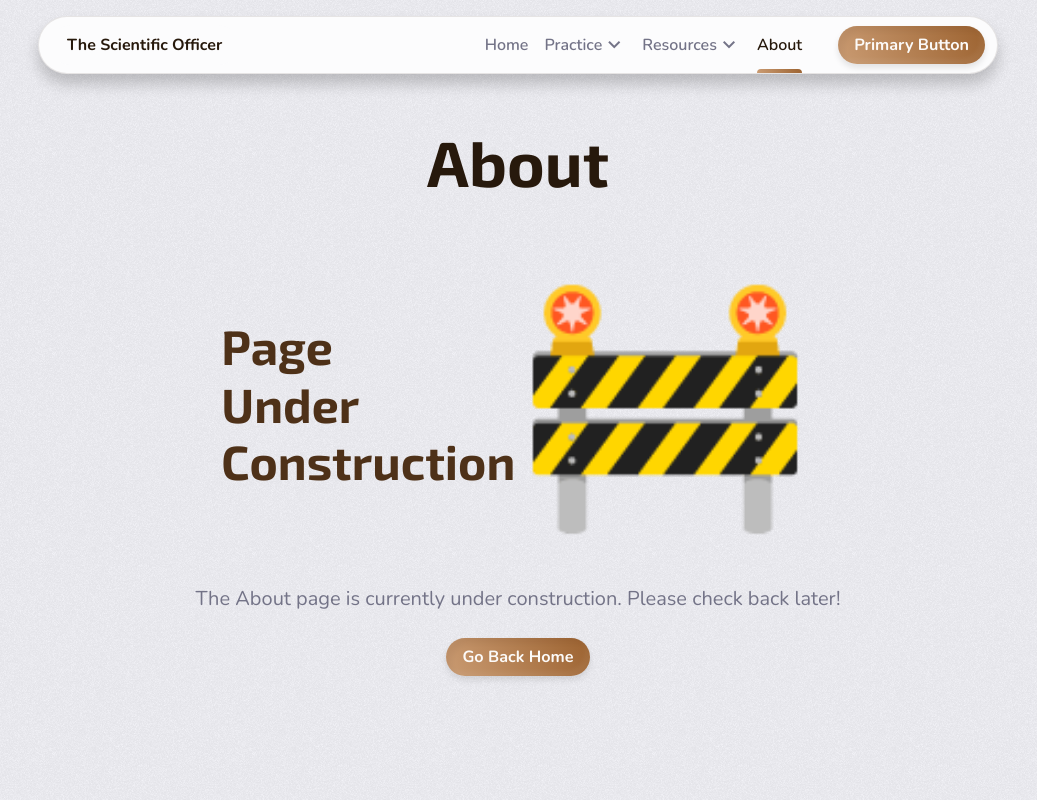
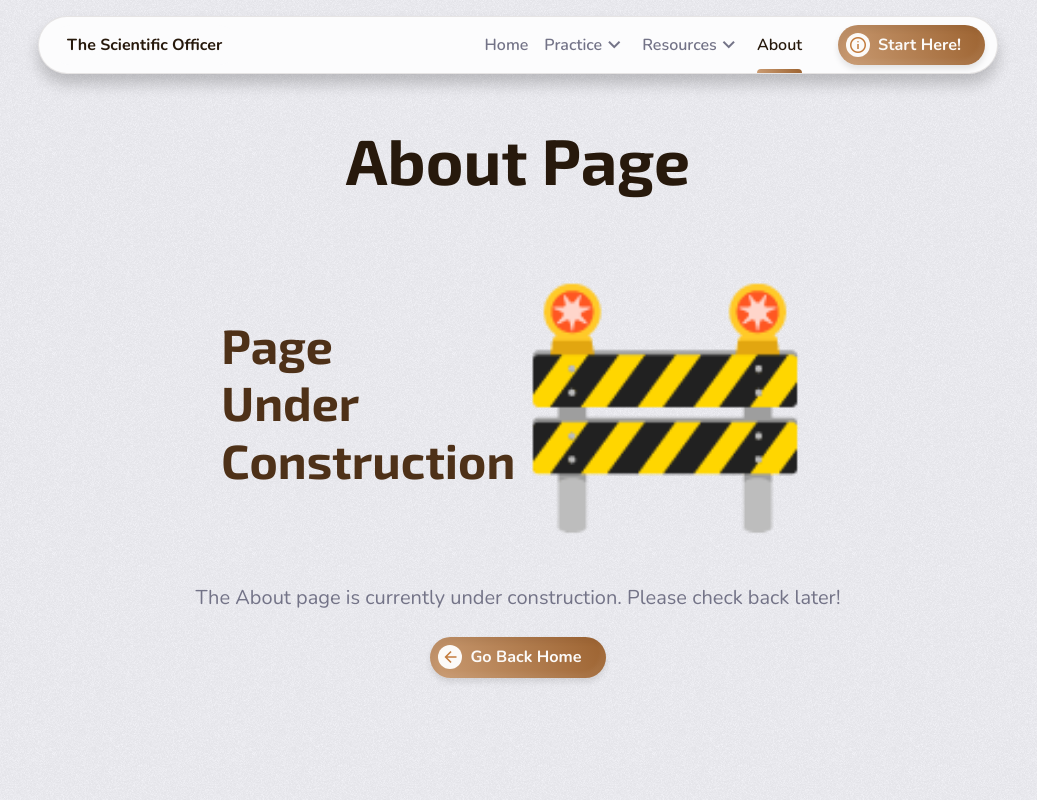
Before and after one commit to Timbar09/the_scientific_officer, a React (Vite) app: page /about in a window 1280 px wide. Shown: the top 800 px of the page, without its empty margins (122-1159 px from the left). Built offline with nearby package versions, Linux system fonts and the light colour scheme.

Commit message:
Update Nav and UnderConstruction components for improved UI and functionality

```diff
--- a/src/components/Button.tsx
+++ b/src/components/Button.tsx
@@ -1,4 +1,9 @@
 import { NavLink } from "react-router";
+
+interface IconProps {
+  name: string | null;
+  position?: "left" | "right";
+}
 
 interface ButtonProps {
   type?: "button" | "submit" | "reset";
@@ -6,10 +11,24 @@ interface ButtonProps {
   variant?: "primary" | "secondary" | "tertiary";
   children?: React.ReactNode;
   className?: string;
-  icon?: string;
-  iconPosition?: "left" | "right";
+  icon?: IconProps;
   onClick?: () => void;
 }
+
+/**
+ * Button Component
+ * @param {ButtonProps} props - Props for the Button component
+ * @param {("button" | "submit" | "reset")} [props.type="button"] - The type of button
+ * @param {string} [props.to] - The URL to navigate to when the button is clicked (if provided, renders as a NavLink)
+ * @param {("primary" | "secondary" | "tertiary")} [props.variant="primary"] - The variant style of the button
+ * @param {React.ReactNode} [props.children] - The content of the button
+ * @param {string} [props.className=""] - Additional CSS classes for the button
+ * @param {IconProps} [props.icon] - Icon object containing name and position (if any)
+ * @param {string | null} props.icon.name - The name of the icon to display
+ * @param {("left" | "right")} [props.icon.position="left"] - The position of the icon relative to the text
+ * @param {() => void} [props.onClick] - Click event handler for the button
+ * @returns
+ */
 
 const Button = ({
   type = "button",
@@ -18,19 +37,21 @@ const Button = ({
   children = `${variant.charAt(0).toUpperCase()}${variant.slice(1)} Button`,
   className = "",
   icon,
-  iconPosition = "left",
   onClick,
 }: ButtonProps) => {
+  if (icon && !icon.position) {
+    icon.position = "left";
+  }
+
   const variantClasses = `btn btn__${variant}`;
   const flexClasses = "flex ai-center gap-1";
   const iconClasses = `${
     icon
-      ? iconPosition.toLocaleLowerCase() === "left"
+      ? icon.position?.toLocaleLowerCase() === "left"
         ? "p-block-1 p-inline-start-1 p-inline-end-4"
         : "p-block-1 p-inline-start-4 p-inline-end-1 flex-row-reverse"
       : "p-block-1 p-inline-3"
   }`;
-  // const iconClasses = `${icon ? "p-block-1" : "p-block-1 p-inline-3"}`;
   className =
     `${variantClasses} ${className} ${flexClasses} ${iconClasses}`.trim();
 
@@ -39,7 +60,7 @@ const Button = ({
       <NavLink to={to} className={className} onClick={onClick}>
         {icon && (
           <span className="btn__icon grid">
-            <span className="material-symbols-outlined">{icon}</span>
+            <span className="material-symbols-outlined">{icon.name}</span>
           </span>
         )}
         {children}
@@ -51,7 +72,7 @@ const Button = ({
     <button type={type} className={className} onClick={onClick}>
       {icon && (
         <span className="btn__icon grid">
-          <span className="material-symbols-outlined">{icon}</span>
+          <span className="material-symbols-outlined">{icon.name}</span>
         </span>
       )}
       {children}
--- a/src/components/Nav/index.tsx
+++ b/src/components/Nav/index.tsx
@@ -45,7 +45,7 @@ const Nav = () => {
 
       {isTablet && <NavList />}
 
-      {isTablet && <Button />}
+      {isTablet && <Button icon={{ name: "info" }}>Start Here!</Button>}
     </nav>
   );
 };
--- a/src/components/UnderConstruction.tsx
+++ b/src/components/UnderConstruction.tsx
@@ -1,4 +1,3 @@
-import { NavLink } from "react-router";
 import { useMediaQuery } from "../hooks/useMediaQuery";
 
 import Button from "./Button";
@@ -13,7 +12,7 @@ const UnderConstruction = ({ page }: UnderConstructionProps) => {
   return (
     <div className="under-construction">
       <div className="container flex jc-center ai-center flex-col">
-        <h1 className="under-construction__title m-block-end-4">{page}</h1>
+        <h1 className="under-construction__title m-block-end-4">{page} Page</h1>
 
         <header className="under-construction__header flex flex-col flex-@md-row ai-center jc-center">
           <h2 className="under-construction__header--title flex-@md flex-@md-col jc-@md-center">
@@ -34,8 +33,8 @@ const UnderConstruction = ({ page }: UnderConstructionProps) => {
           later!
         </p>
 
-        <Button variant="primary">
-          <NavLink to="/">Go Back Home</NavLink>
+        <Button to="/" icon={{ name: "Arrow_back" }}>
+          Go Back Home
         </Button>
       </div>
     </div>
```
